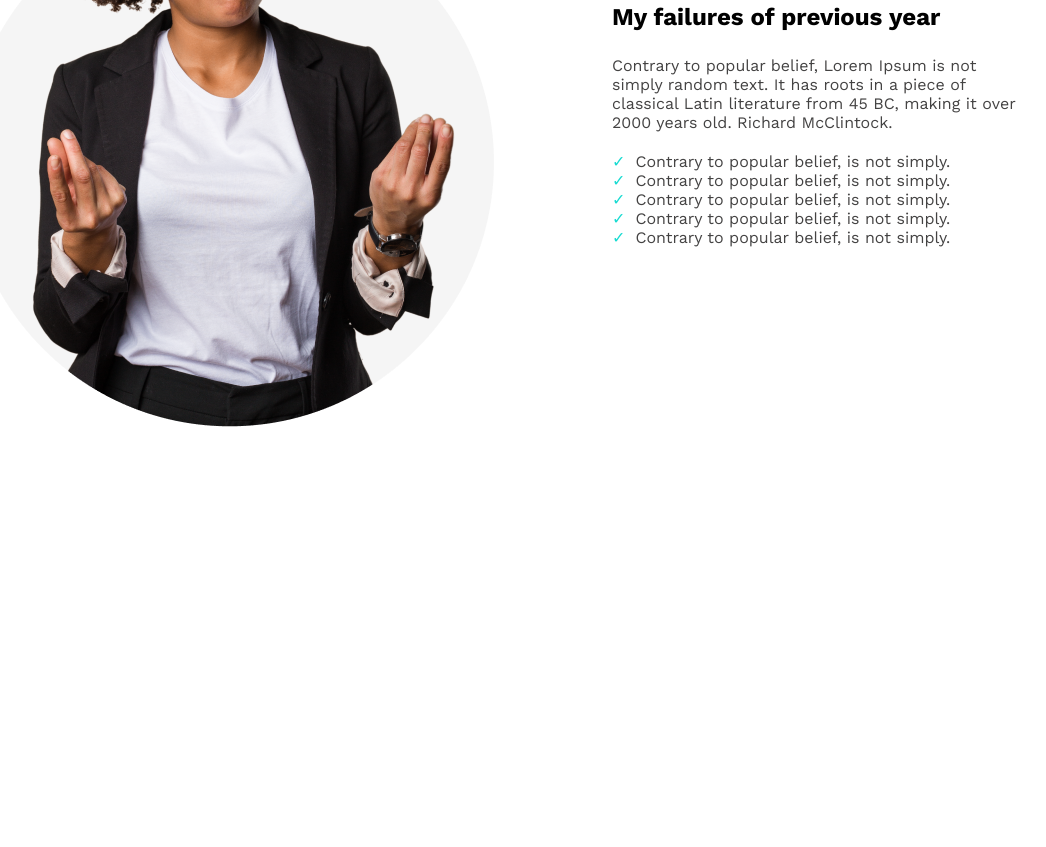
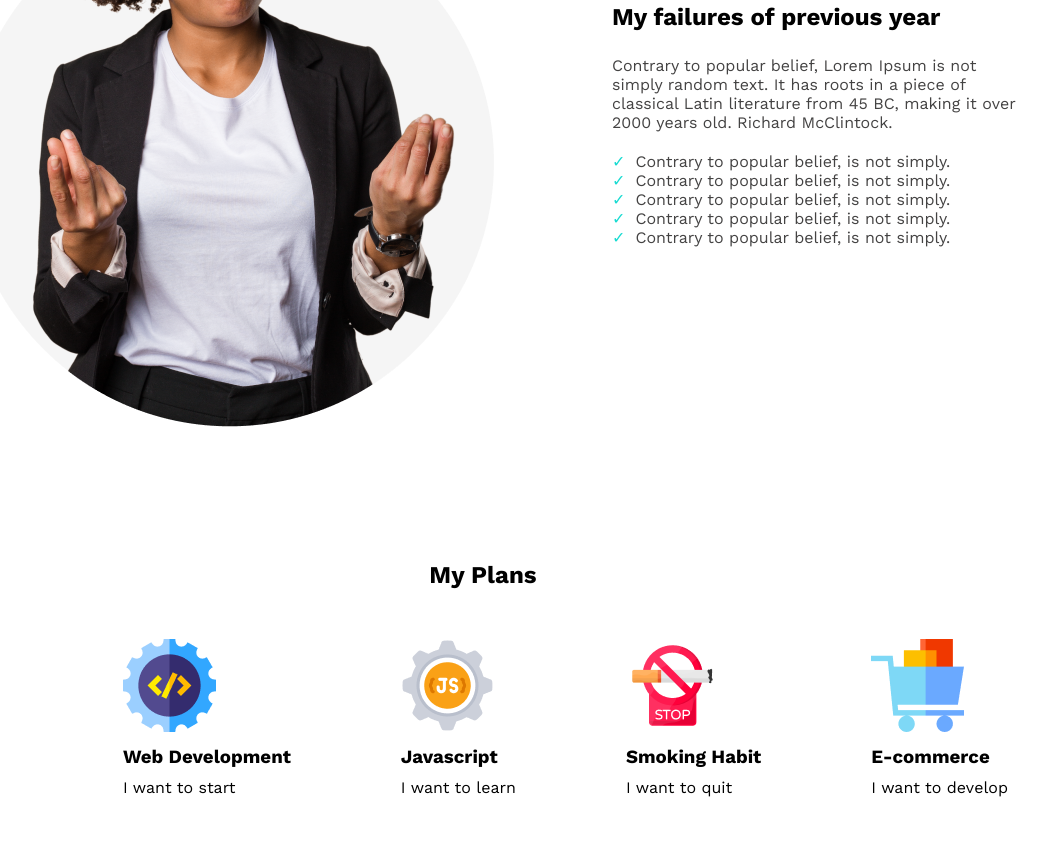
Before and after one commit to shaharia0/assignment-1, a plain HTML site: page index.html in a window 1280 px wide. Shown: the part 1197-2044 px from the top of the page, without its empty margins (157-1203 px from the left). Before the commit the page ends 1628 px from the top, so only its background shows below. Drawn offline with nearby package versions, Linux system fonts and the light colour scheme.

Commit message:
added skill section

```diff
--- a/index.html
+++ b/index.html
@@ -34,6 +34,44 @@
           </div>
       </div>
     </section>
+    <!-- my skills section  -->
+    <section>
+      <div class="skills">
+        <div class="skill-heading">
+          <h1>My Plans</h1>
+        </div>
+        <div class="skill-box">
+          <div class="skill-title">
+            <div class="skill-img">
+              <img src="images/icons/web.png" alt="web dev">
+            </div>
+            <h3 class="skill-title-heading">Web Development</h3>
+            <p class="skill-description">I want to start</p>
+          </div>
+          <div class="skill-title">
+            <div class="skill-img">
+              <img src="images/icons/js.png" alt="web dev">
+            </div>
+            <h3 class="skill-title-heading">Javascript</h3>
+            <p>I want to learn</p>
+          </div>
+          <div class="skill-title">
+            <div class="skill-img">
+              <img src="images/icons/smoke.png" alt="web dev">
+            </div>
+            <h3 class="skill-title-heading">Smoking Habit</h3>
+            <p>I want to quit</p>
+          </div>
+          <div class="skill-title">
+            <div class="skill-img">
+              <img src="images/icons/ecom.png" alt="web dev">
+            </div>
+            <h3 class="skill-title-heading">E-commerce</h3>
+            <p>I want to develop</p>
+          </div>
+        </div>
+      </div>
+    </section>
   </body>
   <footer>
 
--- a/styles/style.css
+++ b/styles/style.css
@@ -37,7 +37,7 @@
  border-radius: 5px;
  font-weight: bold;
 }
-/* body 1 section- my faliures section */
+/* body 1 section- my faliures section styles */
 .achievement-section{
   display: flex;
   margin-top: 100px ;
@@ -64,3 +64,20 @@ margin-bottom: 25px;
   margin-bottom: 20px;
   color: #444343;
 }
+/* my skills styles */
+.skill-heading{
+  margin-top: 130px;
+  text-align: center;
+}
+.skill-box{
+  display: flex;
+  gap: 10px;
+  margin-left: 230px;
+}
+.skill-title{
+  padding: 50px;
+}
+.skill-title-heading{
+  margin-top: 10px;
+  margin-bottom: 10px;
+}
```
